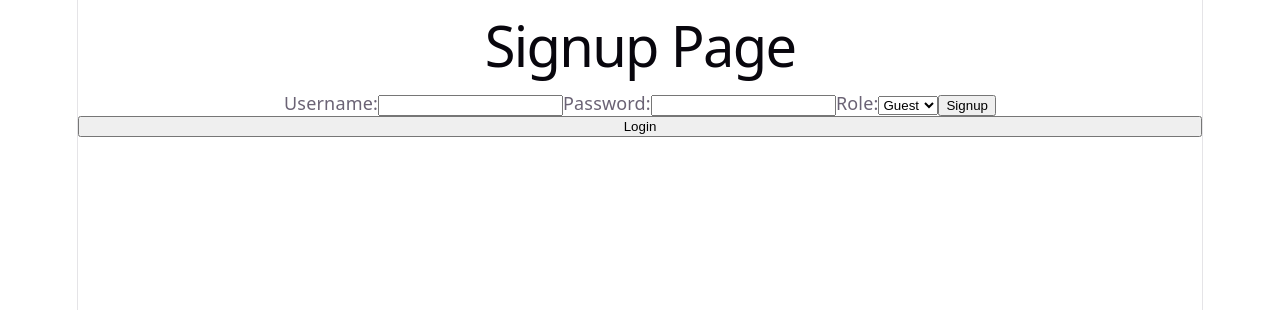
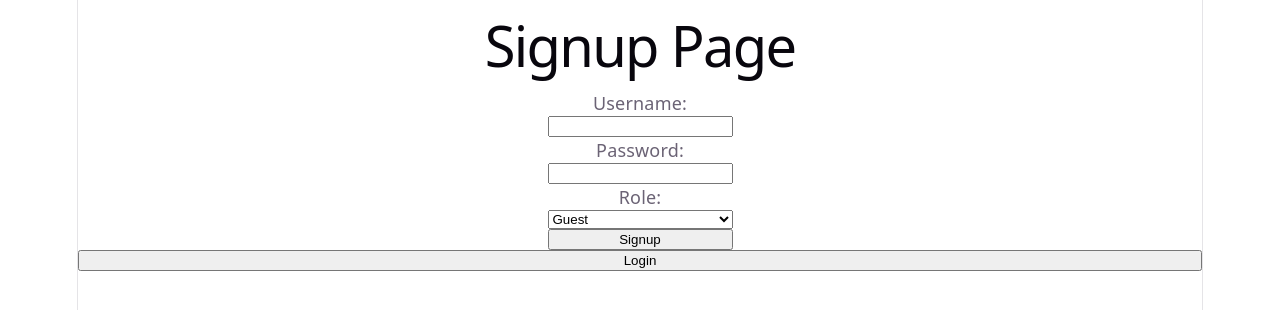
Before and after one commit to SanTran113/Alkira-Excercise, a React (Vite) app: page /#/signup in a window 1280 px wide. Shown: the top 310 px of the page. Built offline with nearby package versions, Linux system fonts and the light colour scheme.

Commit message:
feat: form container formatting

```diff
--- a/src/App.css
+++ b/src/App.css
@@ -183,12 +183,13 @@
   }
 }
 
-.login-container {
+.form-container {
   display: flex;
   align-items: center;
   justify-content: center;
 }
 
-.login-container form {
+.form-container form {
   display: flex;
+  flex-direction: column;
 }
--- a/src/pages/LoginPage.jsx
+++ b/src/pages/LoginPage.jsx
@@ -4,7 +4,7 @@ import { useAuth } from "../components/AuthContext.jsx";
 
 function LoginPage() {
   const navigate = useNavigate();
-  const { login }= useAuth();
+  const { login } = useAuth();
 
   const handleLogin = (username, password) => {
     if (!username || !password) {
@@ -29,8 +29,9 @@ function LoginPage() {
   };
 
   return (
-    <div className="login-container">
+    <>
       <h1>Login Page</h1>
+      <div className="form-container">
         <form
           onSubmit={(e) => {
             e.preventDefault();
@@ -43,10 +44,11 @@ function LoginPage() {
           <input type="password" id="password" name="password" required />
           <button type="submit">Login</button>
         </form>
+      </div>
       <button type="submit" onClick={() => (window.location.hash = "/signup")}>
         Signup
       </button>
-    </div>
+    </>
   );
 }
 
--- a/src/pages/SignupPage.jsx
+++ b/src/pages/SignupPage.jsx
@@ -26,10 +26,15 @@ function SignupPage() {
   return (
     <>
       <h1>Signup Page</h1>
+      <div className="form-container">
         <form
           onSubmit={(e) => {
             e.preventDefault();
-            handleSignup(e.target.username.value, e.target.password.value, role);
+            handleSignup(
+              e.target.username.value,
+              e.target.password.value,
+              role,
+            );
           }}
         >
           <label>Username:</label>
@@ -49,6 +54,7 @@ function SignupPage() {
           </select>
           <button type="submit">Signup</button>
         </form>
+      </div>
       <button type="submit" onClick={() => (window.location.hash = "/")}>
         Login
       </button>
```
Lines whose indentation alone changed are shown as unchanged.
